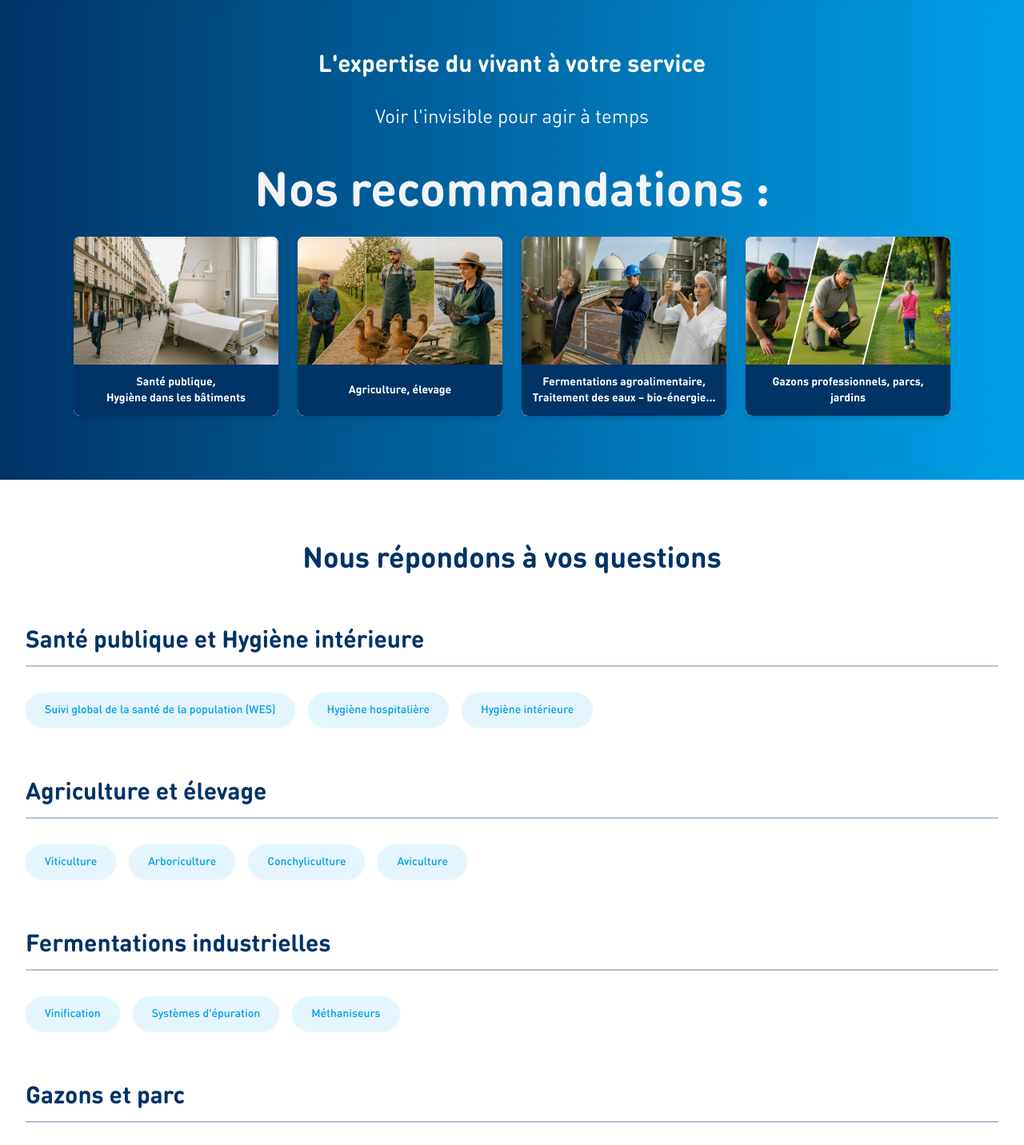
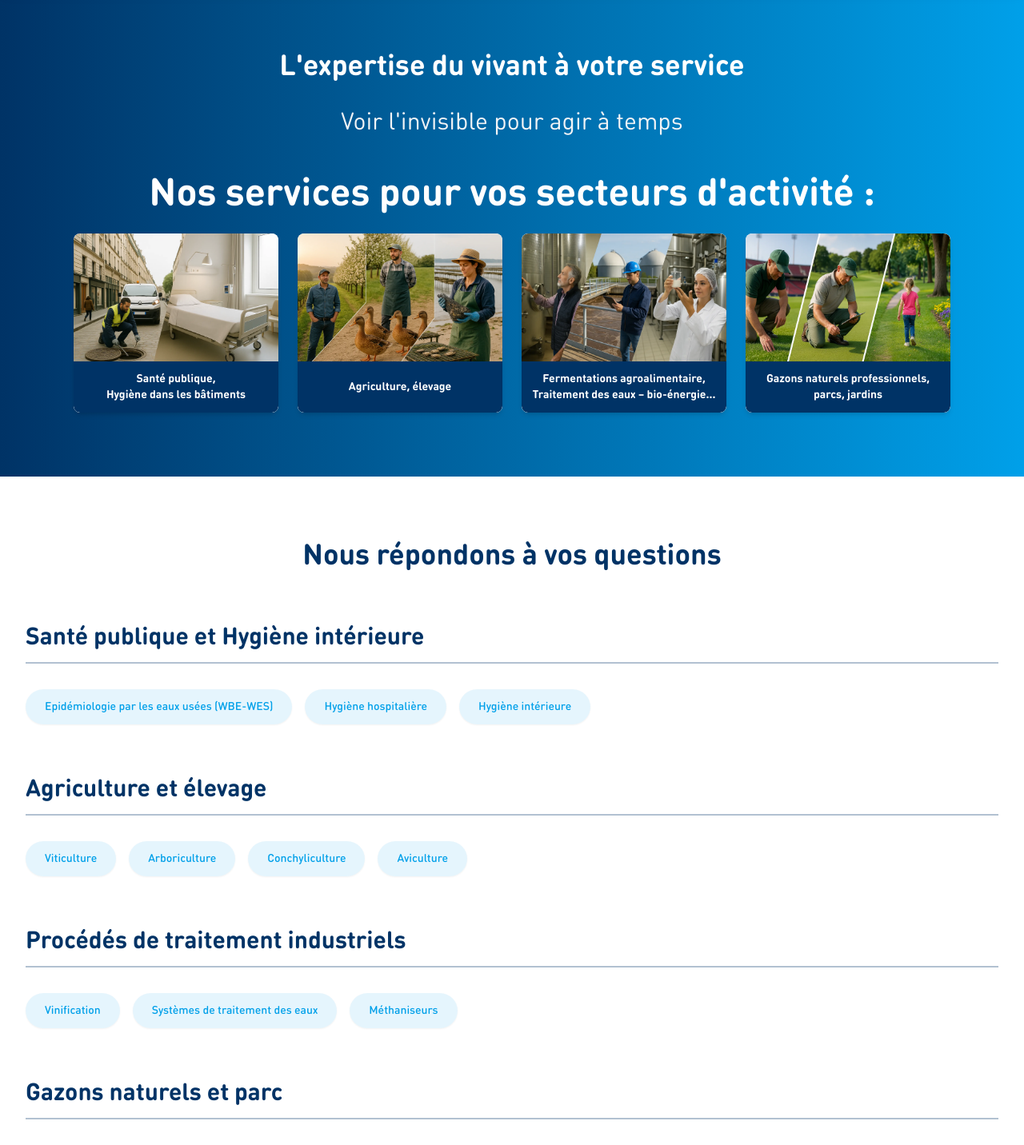
Before and after one commit to OROATIAGE/iage-france.site-public, a React (Vite) app: page / in a window 1280 px wide. Shown: the part 80-1512 px from the top of the page at 80% size. Built offline with nearby package versions, Linux system fonts and the light colour scheme.

Commit message:
feat: revue des textes gazon v2

```diff
--- a/src/content/texts.js
+++ b/src/content/texts.js
@@ -21,9 +21,9 @@ export const texts = {
       "card_title_agriculture": "Agriculture, élevage",
       "card_title_health": "Santé publique, \nHygiène dans les bâtiments",
       "card_title_industrial": "Fermentations agroalimentaire,\nTraitement des eaux – bio-énergie...",
-      "card_title_turf": "Gazons professionnels, parcs, jardins",
+      "card_title_turf": "Gazons naturels professionnels, parcs, jardins",
       "cta": "Contactez-nous",
-      "professional_intro": "Nos recommandations :",
+      "professional_intro": "Nos services pour vos secteurs d'activité :",
       "subtitle": "Voir l'invisible pour agir à temps",
       "title": "L'expertise du vivant à votre service"
     },
@@ -62,19 +62,19 @@ export const texts = {
       },
       "category_agriculture_livestock_title": "Agriculture et élevage",
       "category_health_hygiene_title": "Santé publique et Hygiène intérieure",
-      "category_industrial_fermentation_title": "Fermentations industrielles",
-      "category_turf_parks_title": "Gazons et parc",
+      "category_industrial_fermentation_title": "Procédés de traitement industriels",
+      "category_turf_parks_title": "Gazons naturels et parc",
       "subdomain_arboriculture": "Arboriculture",
       "subdomain_cemeteries": "Cimetières",
-      "subdomain_epidemiology": "Suivi global de la santé de la population (WES)",
+      "subdomain_epidemiology": "Epidémiologie par les eaux usées (WBE-WES)",
       "subdomain_golf_courses": "Golfs",
       "subdomain_hospital_hygiene": "Hygiène hospitalière",
       "subdomain_indoor_hygiene": "Hygiène intérieure",
       "subdomain_methanizers": "Méthaniseurs",
       "subdomain_poultry_farming": "Aviculture",
-      "subdomain_purification_systems": "Systèmes d'épuration",
+      "subdomain_purification_systems": "Systèmes de traitement des eaux",
       "subdomain_shellfish_farming": "Conchyliculture",
-      "subdomain_sports_turf": "Gazons de stades sportifs",
+      "subdomain_sports_turf": "Gazons sportifs des stades",
       "subdomain_viticulture": "Viticulture",
       "subdomain_winemaking": "Vinification",
       "title": "Nous répondons à vos questions"
@@ -243,7 +243,7 @@ export const texts = {
           "description": "Le kit clé-en-main pour prélever facilement gazon, racines ou substrat et obtenir en 48h un diagnostic précis des pathogènes présents. Anticipez les traitements et optimisez la santé de vos terrains.",
           "title": "DiagBox® Gazon"
         },
-        "intro": "IAGE aide à préserver la qualité de vos gazons grâce :\n    - à ses produits de détection précoce et précise des pathogènes (champignons, nématodes) responsables des maladies\n    - à ses recommandations adaptées à votre situation et à vos besoins",
+        "intro": "IAGE aide à préserver la qualité de vos gazons et à réduire vos coûts d'entretien grâce :\n    - à ses services de détection précoce et précise des champignons responsables des maladies du gazon\n    - à ses recommandations et outils de suivis adaptés à votre situation et à vos besoins",
         "services": {
           "title": "Vous vous posez des questions sur la santé de vos gazons, voici nos solutions :"
         }
--- a/src/pages/Home.jsx
+++ b/src/pages/Home.jsx
@@ -122,14 +122,14 @@ const Home = () => {
             transition={{ duration: 0.8 }}
             className="w-full text-center text-white py-20"
           >
-            <h2 className="text-2xl md:text-3xl font-bold mb-8 text-white max-w-4xl mx-auto leading-tight">
+            <h2 className="text-3xl md:text-4xl font-bold mb-8 text-white max-w-4xl mx-auto leading-tight">
               {texts.home.hero.title}
             </h2>
-            <p className="text-xl md:text-2xl mb-12 text-gray-100 max-w-2xl mx-auto">
+            <p className="text-2xl md:text-3xl mb-12 text-gray-100 max-w-2xl mx-auto">
               {texts.home.hero.subtitle}
             </p>
             <div className="mt-10">
-              <p className="text-4xl md:text-6xl mb-6 text-gray-100 font-semibold">
+              <p className="text-4xl md:text-5xl mb-6 text-white font-semibold">
                 {texts.home.hero.professional_intro}
               </p>
               <div className="flex flex-wrap justify-center items-stretch gap-6">
```
Also changed, not shown: public/images/hygiene-sante-publique-init.webp (added), public/images/hygiene-sante-publique.webp, texts.csv.
